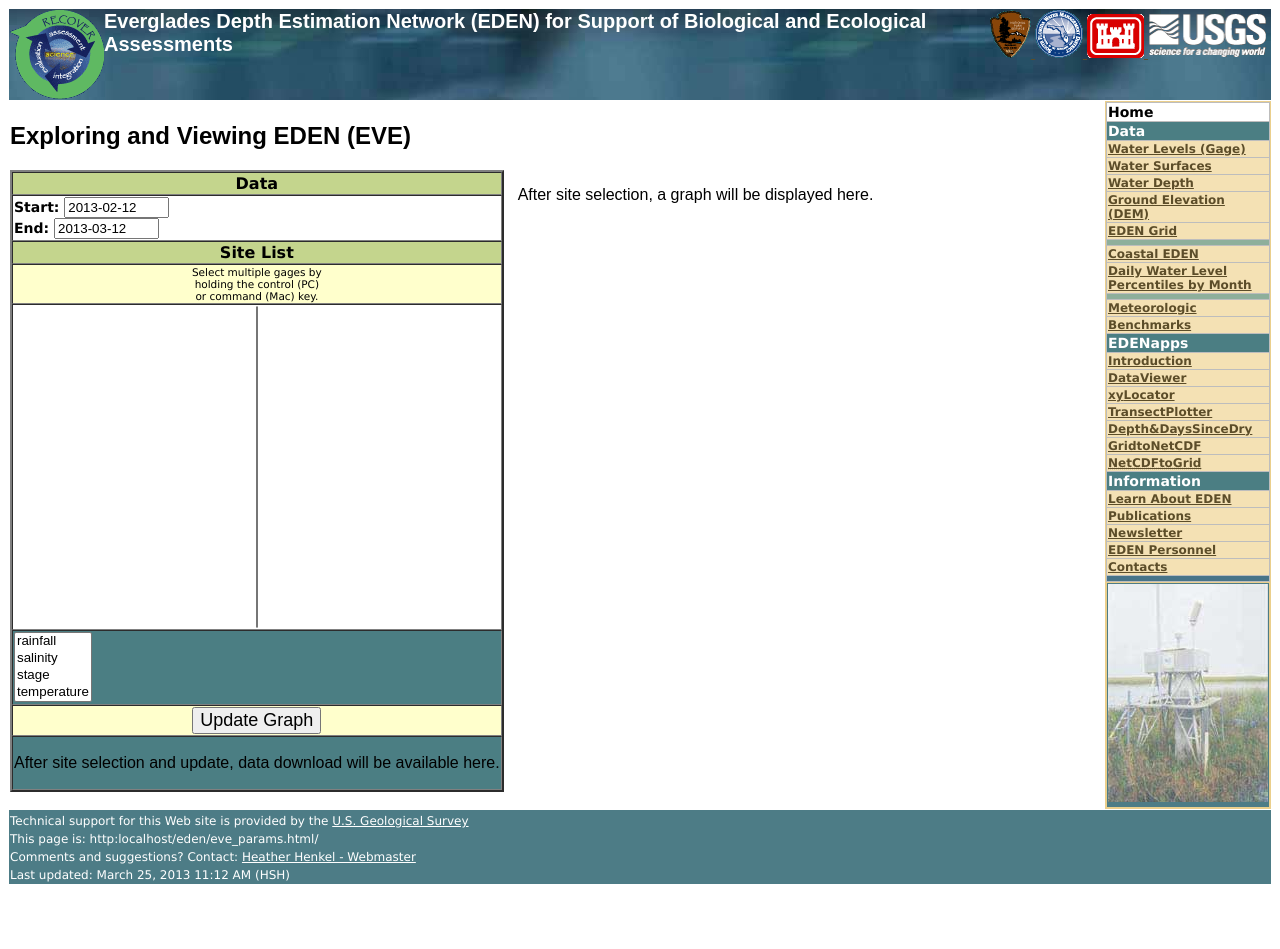
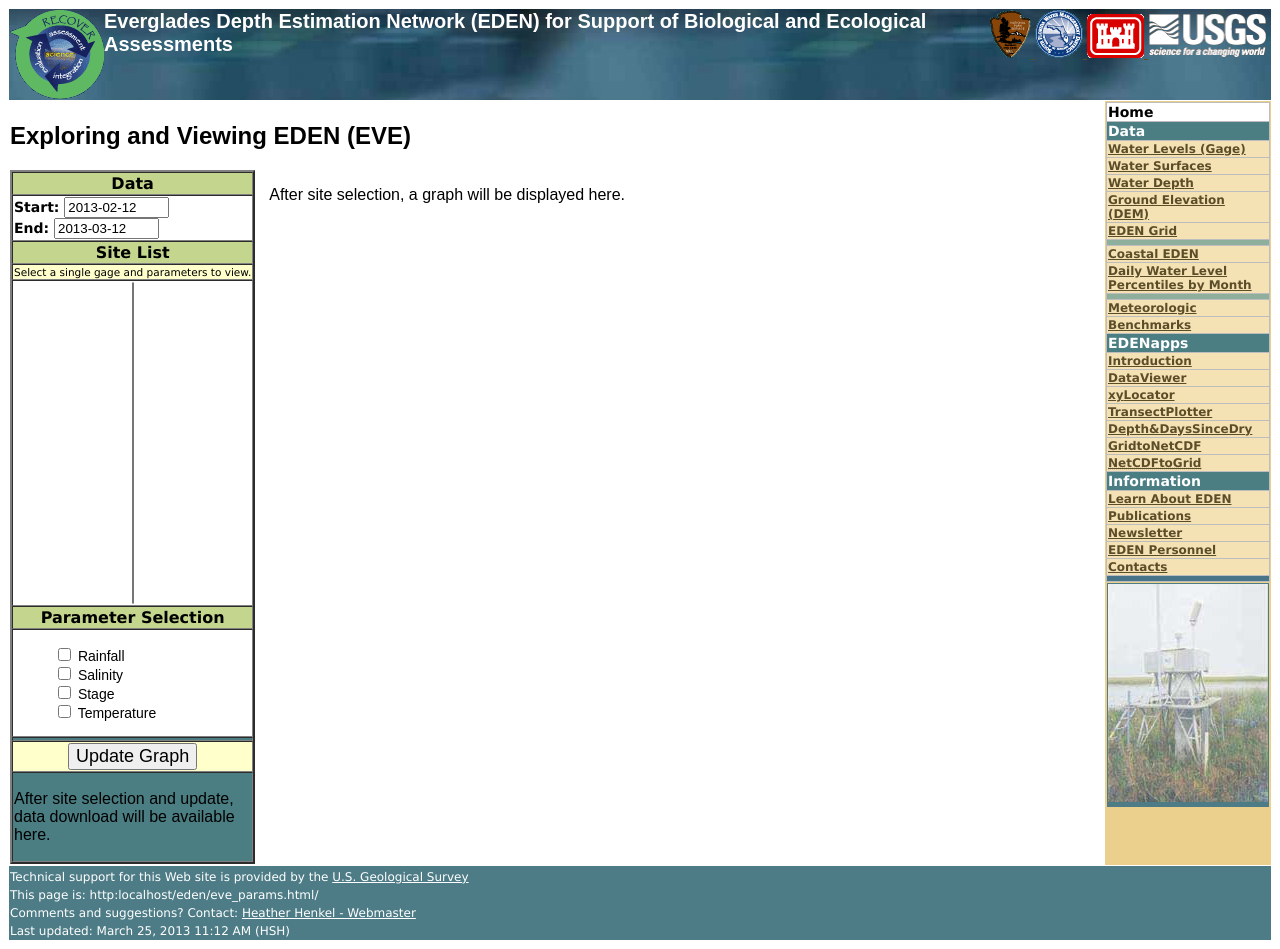
Before and after one commit to bmccloskey/EDEN-hydrograph-data, a Django app: page /eden/eve_params.html/ in a window 1280 px wide. Before the commit the page ends 884 px from the top, so only its background shows below. Run offline with Django 3.2, Linux system fonts and the light colour scheme; parts of the project's set-up code (start-up, migrations or seed data) failed here and were passed over.

Commit message:
IMPLEMENTING - issue EDEN-15: Add multi-parameter page https://internal.cida.usgs.gov/jira/browse/EDEN-15
Multi-parameter page prettier now.

```diff
--- a/dj_eden_app/forms.py
+++ b/dj_eden_app/forms.py
@@ -1,7 +1,8 @@
-from django.forms import Form, DateField, MultipleChoiceField, SelectMultiple, DateInput, IntegerField, ChoiceField, Select
+from django.forms import Form, DateField, MultipleChoiceField, SelectMultiple, DateInput, IntegerField, ChoiceField, Select, CheckboxSelectMultiple
 from models import Station
 import datetime
 from dj_eden_app.data_params import DataParams
+import string
 
 def convert_qs_to_list_of_tuples(qs):
     """
@@ -31,7 +32,7 @@ class TimeSeriesFilterForm(Form):
 
 class DataParamForm(Form):
     stations = Station.objects.filter(edenmaster_start__isnull=False).order_by('station_name_web')  # returns stations where data collection has started
-    param_choices = [ (v, v) for v in DataParams()]
+    param_choices = [ (v, string.capwords(v)) for v in DataParams()]
     today = datetime.date.today()
     timeseries_start = DateField(required=False,
                                  initial=today.replace(month=today.month - 1),
@@ -43,4 +44,5 @@ class DataParamForm(Form):
                                     required=True,
                                     widget=Select(attrs={'size':'20'}))
     params = MultipleChoiceField(choices=param_choices,
-                                 required=True)
+                                 required=True,
+                                 widget=CheckboxSelectMultiple)
--- a/dj_eden_app/templates/eve_params.html
+++ b/dj_eden_app/templates/eve_params.html
@@ -23,6 +23,18 @@
 .color_{{ forloop.counter0 }} { color: {{ c }} !important; }
 {% endfor %}
 
+.grtableerr {
+background-color: white;
+color: red;
+}
+#param_form ul {
+ list-style-type: none;
+ display: inline-block;
+}
+#param_form p {
+ white-space: pre-wrap;
+ }
+
 </style>
 {% endblock style %}
 
@@ -32,7 +44,7 @@
 	<form name="param_query" id="param_form" method="GET" action="">{% csrf_token %}
 		{{ param_form.non_field_errors }}
 		{{ param_form.field_errors }}
-		<table width="150" border="2" cellspacing="0" cellpadding="1" bgcolor="#4b7e83" align="left">
+		<table width="150"  border="2" cellspacing="0" cellpadding="1" bgcolor="#4b7e83" align="left">
 		<tbody>
             <tr class="grtablehead">
                 <th>Data</th>
@@ -48,18 +60,36 @@
                 <th><label for="{{ param_form.site_list.html_name }}">Site List</label></th>
             </tr>
             <tr class="gtablecell2">
-                <td style="font-size: 75%;" align="center">Select multiple gages by<br>holding the control (PC)<br>or command (Mac) key.</td>
+                <td style="font-size: 75%;" align="center">Select a single gage and parameters to view.</td>
             </tr>
+{% if param_form.site_list.errors %}
+            <tr>
+                <td class="grtableerr">
+                    {{ param_form.site_list.errors }}
+                </td>
+            </tr>
+{% endif %}
 		    <tr>
                 <td align="center" class="gtablecell">
 				{{ param_form.site_list }}
                 </td>
             </tr>
+            <tr class="grtablehead">
+                <th><label for="{{ param_form.params.html_name }}">Parameter Selection</label></th>
+            </tr>
+{% if param_form.params.errors %}
+        <tr>
+            <td class="grtableerr">
+          {{ param_form.params.errors }}
+         </td>
+         </tr>
+{% endif %}
 		<tr>
-		  <td>
+		  <td class="gtablecell">
 		  {{ param_form.params }}
 		  </td>
 		</tr>
+            <tr><th></th></tr>
 		<tr>
             <td align="center" class="gtablecell2"><input name="hydrograph_query" type="submit" value="Update Graph" style="font-size: 18px; font-family: arial,helvetica,sans-serif;"></td>
         </tr>
--- a/dj_eden_app/views/page.py
+++ b/dj_eden_app/views/page.py
@@ -47,6 +47,23 @@ def eden_base_page(request):
 def param_page(request):
     template_name = 'eve_params.html'
     param_form = DataParamForm()
+
+    has_data = False
+    # be careful about initial get with no parameters,
+    # so we don't clobber the initial values
+    if request.method == 'GET' and request.GET :
+        param_form = DataParamForm(request.GET)
+        has_data = True
+    elif request.method == 'POST':
+        param_form = DataParamForm(request.POST)
+        has_data = True
+
+    if has_data:
+        if param_form.is_valid():
+            pass
+        else:
+            # error...
+            return render (request, template_name, {'param_form': param_form, })
 
     return render (request, template_name, {'param_form': param_form, })
 
```
